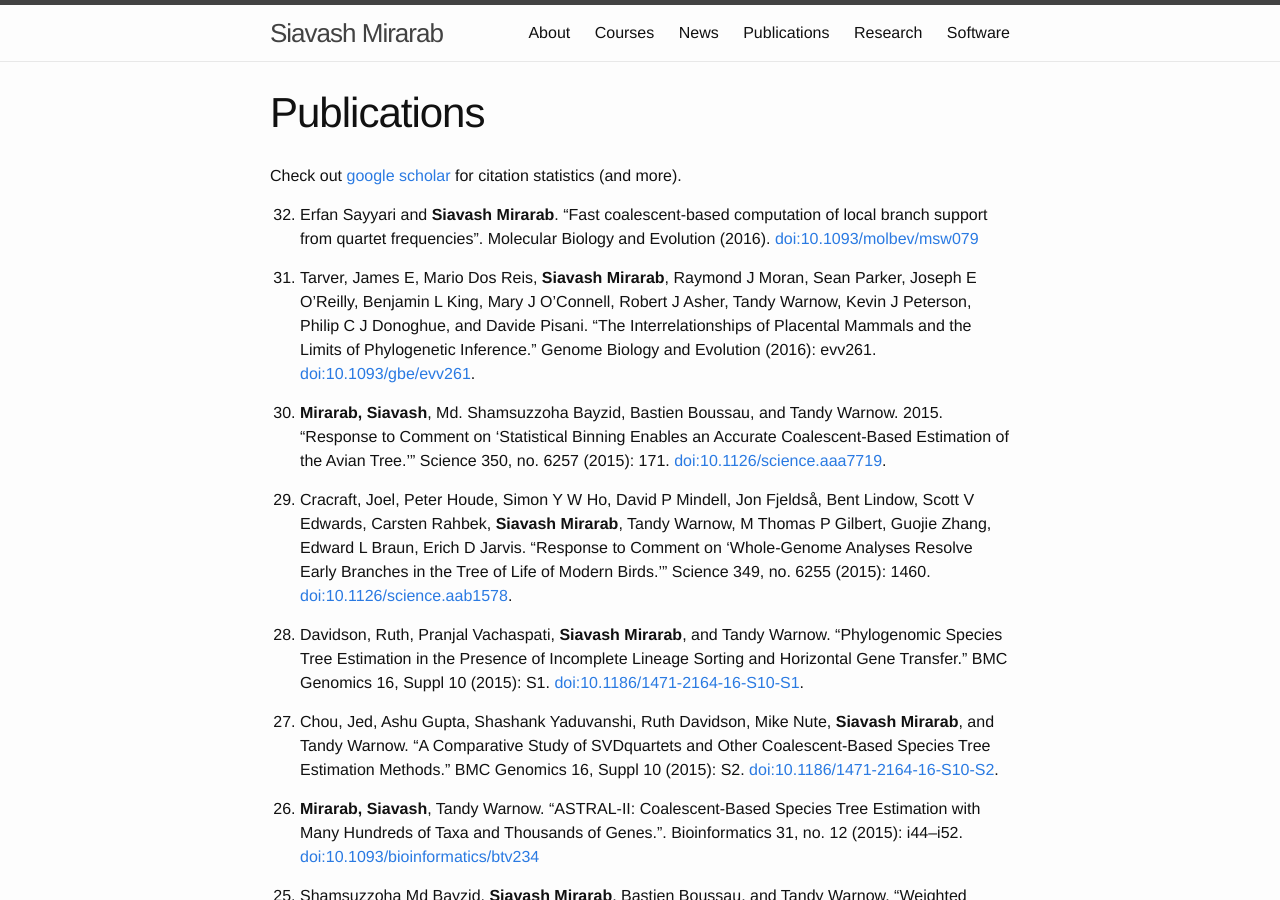
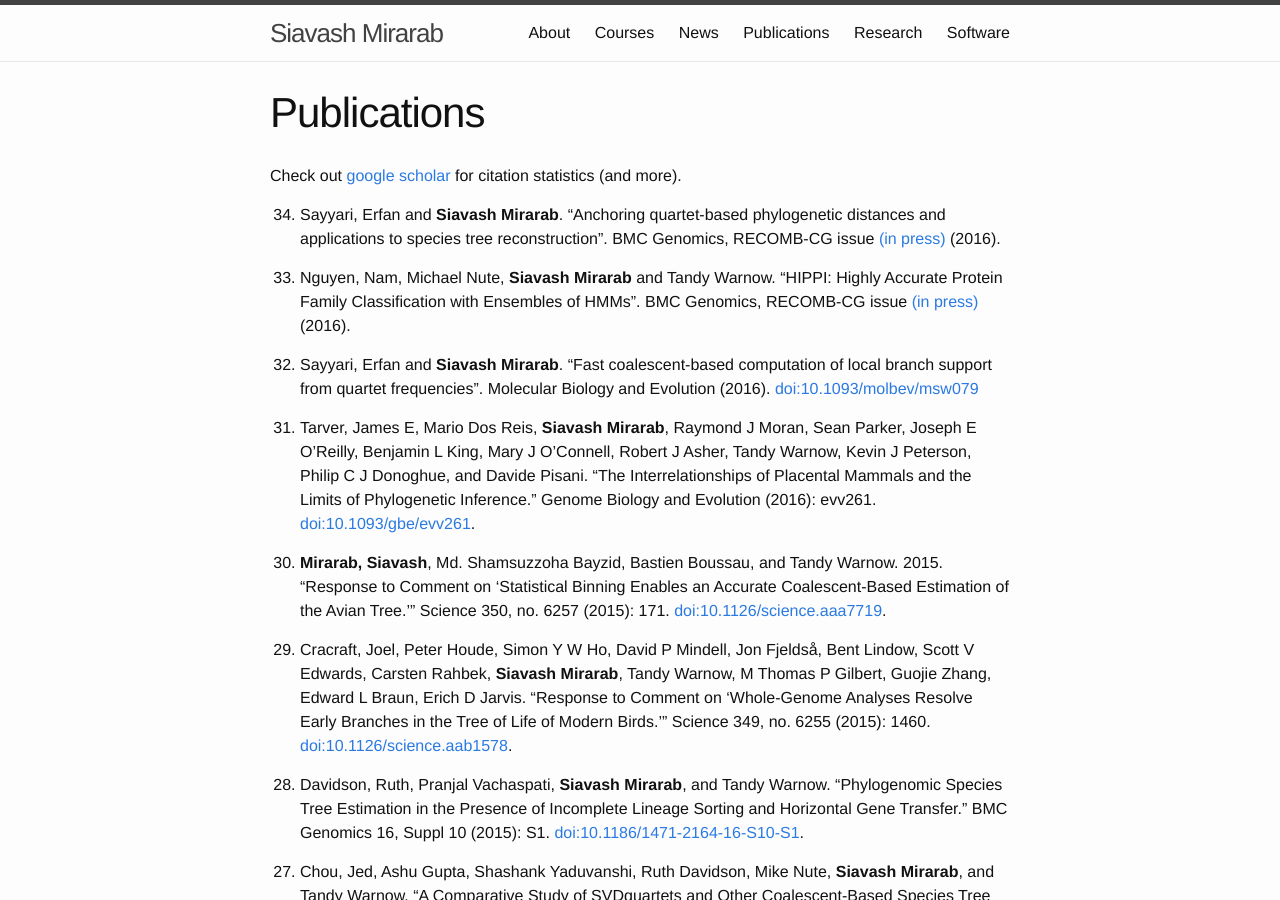
Before and after one commit to smirarab/website, a Jekyll site: the page built from publications.md, in a window 1280 px wide and 900 px high. Built offline with Jekyll 4.4.1, drawn with Linux system fonts in a browser that asks for light colours.

Commit message:
add papers

```diff
--- a/publications.md
+++ b/publications.md
@@ -5,10 +5,13 @@ title: Publications
 
 Check out [google scholar](http://scholar.google.com/citations?user=uxSj18QAAAAJ&hl=en) for citation statistics (and more).
 
-0. Erfan Sayyari and **Siavash Mirarab**. “Fast coalescent-based computation of local branch support from quartet frequencies”. Molecular Biology and Evolution (2016). [doi:10.1093/molbev/msw079](http://mbe.oxfordjournals.org/cgi/content/abstract/msw079?ijkey=OTHYAZPfjJsY2Ce&keytype=ref)
+0. Sayyari, Erfan and **Siavash Mirarab**. “Anchoring quartet-based phylogenetic distances and applications to species tree reconstruction”. BMC Genomics, RECOMB-CG issue [(in press)](http://www.crm.umontreal.ca/2016/Genomics16/appel_e.php) (2016).
+
+0. Nguyen, Nam, Michael Nute, **Siavash Mirarab** and Tandy Warnow.  “HIPPI: Highly Accurate Protein Family Classification with Ensembles of HMMs”. BMC Genomics, RECOMB-CG issue [(in press)](http://www.crm.umontreal.ca/2016/Genomics16/appel_e.php) (2016).
+
+0. Sayyari, Erfan and **Siavash Mirarab**. “Fast coalescent-based computation of local branch support from quartet frequencies”. Molecular Biology and Evolution (2016). [doi:10.1093/molbev/msw079](http://mbe.oxfordjournals.org/cgi/content/abstract/msw079?ijkey=OTHYAZPfjJsY2Ce&keytype=ref)
 
 0. Tarver, James E, Mario Dos Reis, **Siavash Mirarab**, Raymond J Moran, Sean Parker, Joseph E O’Reilly, Benjamin L King, Mary J O’Connell, Robert J Asher, Tandy Warnow, Kevin J Peterson, Philip C J Donoghue, and Davide Pisani. “The Interrelationships of Placental Mammals and the Limits of Phylogenetic Inference.” Genome Biology and Evolution (2016): evv261. [doi:10.1093/gbe/evv261](http://gbe.oxfordjournals.org/cgi/content/long/evv261v1).
-
 
 0. **Mirarab, Siavash**, Md. Shamsuzzoha Bayzid, Bastien Boussau, and Tandy Warnow. 2015. “Response to Comment on ‘Statistical Binning Enables an Accurate Coalescent-Based Estimation of the Avian Tree.’” Science 350, no. 6257 (2015): 171. [doi:10.1126/science.aaa7719](http://www.sciencemag.org/content/350/6257/171.2.abstract).
 
```
